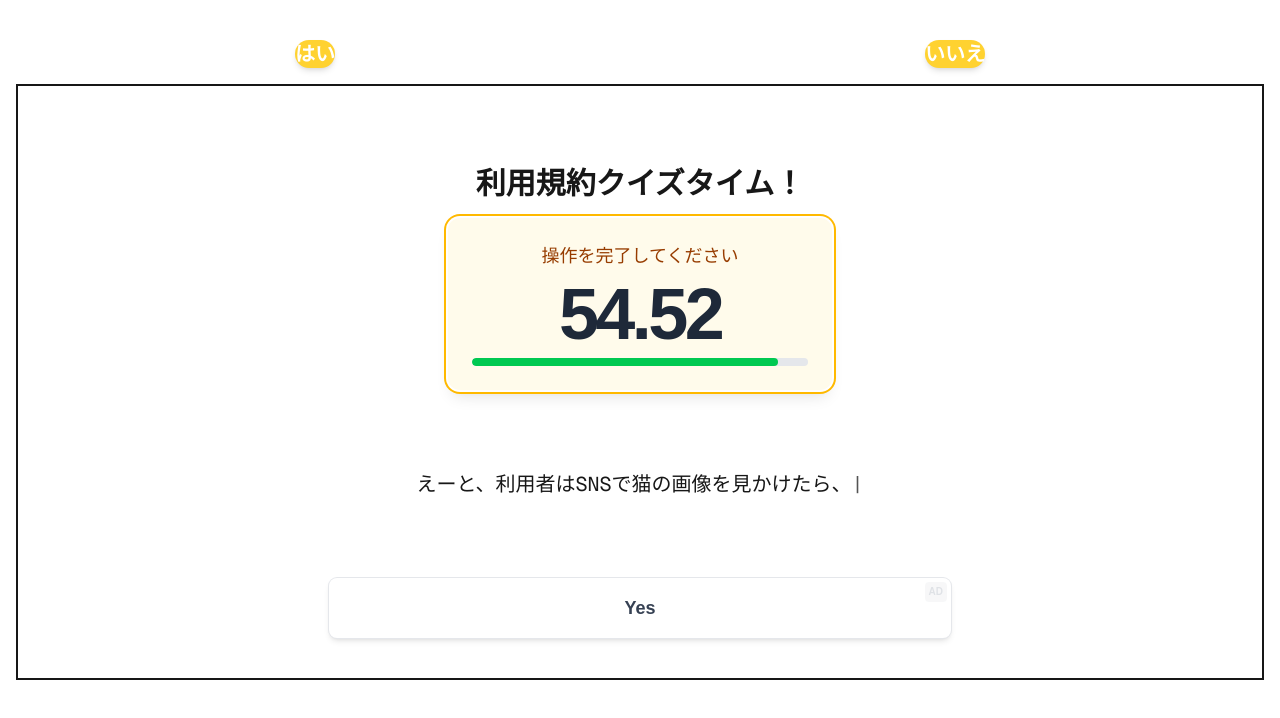
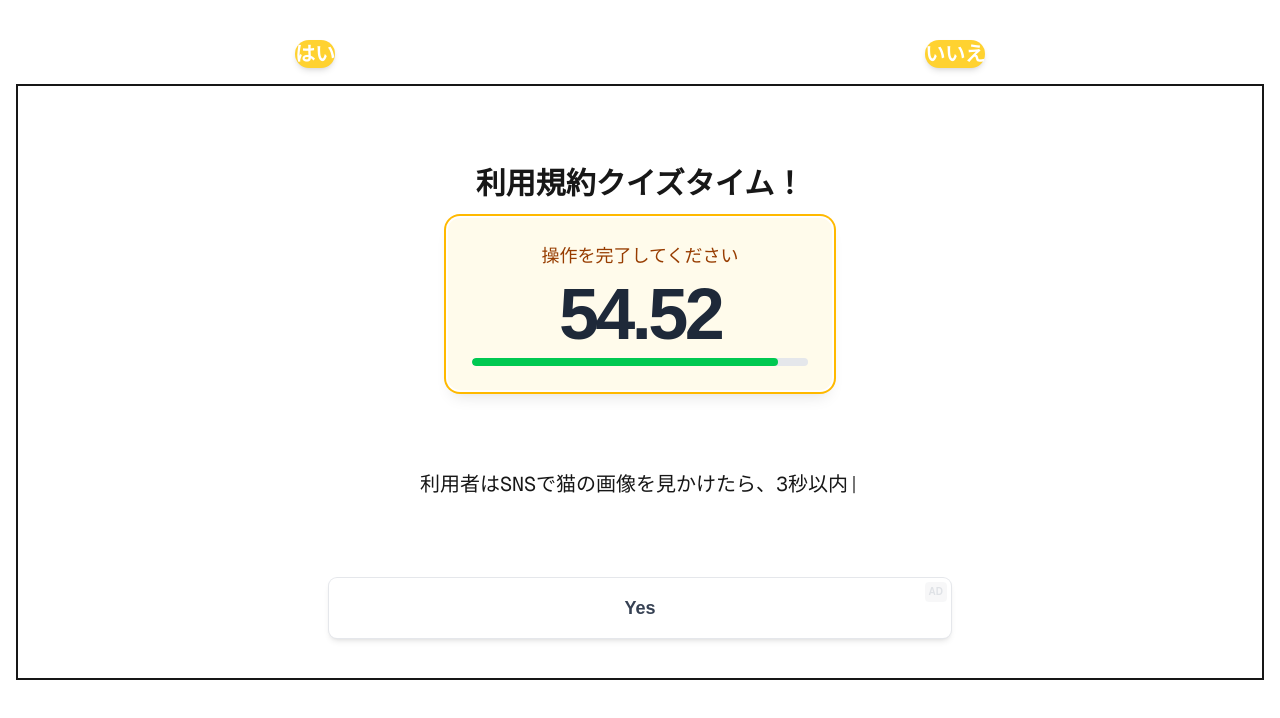
Before and after one commit to acu4git/indian, a Next.js app: page /quiz in a window 1280 px wide. Shown: the top 718 px of the page. Built offline with nearby package versions, Linux system fonts and the light colour scheme.

Commit message:
fix: 広告の挙動を修正

```diff
--- a/src/app/components/ads.tsx
+++ b/src/app/components/ads.tsx
@@ -23,7 +23,7 @@ export function AnnoyingBannerAd({ adUrl }: { adUrl: string }) {
   };
 
   return (
-    <div className="fixed bottom-0 left-0 z-50 w-full animate-fade-up bg-yellow-200 text-center text-black">
+    <div className="fixed bottom-0 left-0 z-50 w-full animate-fade-up bg-yellow-200 text-center text-black overflow-scroll overscroll-contain">
       <div className="relative w-full h-20">
         <Link
           href={adUrl}
@@ -43,14 +43,21 @@ export function AnnoyingBannerAd({ adUrl }: { adUrl: string }) {
             かき氷カレー味再来！
           </p>
 
-          {/* 閉じるボタン (非常に小さく、押しにくい) */}
+          {/* 閉じるボタン（ダミー） */}
           <button
-            className="absolute -top-2 -right-2 h-5 w-5 rounded-full bg-gray-600 text-xs font-bold text-white transition-transform hover:scale-110 active:scale-90"
+            className="absolute -top-2 right-0 h-5 w-5 rounded-full bg-gray-600 text-xs font-bold text-white transition-transform hover:scale-110 active:scale-90"
             aria-label="広告を閉じる"
           >
             X
           </button>
+          <button
+            className="absolute -top-2 right-12 h-5 w-5 rounded-full bg-gray-600 text-xs font-bold text-white transition-transform hover:scale-110 active:scale-90"
+            aria-label="広告を閉じる"
+          >
+            △
+          </button>
         </Link>
+        {/* 閉じるボタン（本物） */}
         <button
           onClick={handleClose}
           className="absolute -top-2 right-6 h-5 w-5 rounded-full bg-gray-600 text-xs font-bold text-white transition-transform hover:scale-110 active:scale-90"
@@ -81,11 +88,11 @@ export function AnnoyingSlideInAd({ adUrl }: { adUrl: string }) {
   return (
     <div
       className={cn(
-        "fixed bottom-12 left-0 z-50 w-full duration-[30000ms] rounded-lg bg-yellow-500 text-black shadow-2xl",
-        isVisible ? "translate-y-0 opacity-100" : "-translate-y-80 opacity-0"
+        "fixed bottom-12 left-0 z-50 w-full h-30 duration-[30000ms] rounded-lg bg-yellow-500 text-black shadow-2xl overflow-scroll overscroll-contain",
+        isVisible ? "translate-y-0 opacity-100" : "-translate-y-80 opacity-50"
       )}
     >
-      <div className="relative">
+      <div className="relative w-full h-32">
         <Link href={adUrl} className="p-6 flex">
           {/* ここに広告のコンテンツを配置 */}
           <Image
@@ -133,10 +140,18 @@ export function AnnoyingOverlayAd({ adUrl }: { adUrl: string }) {
   useEffect(() => {
     const timer = setTimeout(() => {
       setIsOpen(true);
+      document.body.style.overflow = "hidden"; // 背景のスクロールを無効化
       setCountdown(5); // 広告が表示されたらカウントダウンをリセット
     }, 20000);
     return () => clearTimeout(timer);
   }, []);
+
+  const handleClose = () => {
+    if (countdown === 0) {
+      setIsOpen(false);
+      document.body.style.overflow = "auto"; // 背景のスクロールを再度有効化
+    }
+  };
 
   if (!isOpen) {
     return null;
@@ -162,7 +177,7 @@ export function AnnoyingOverlayAd({ adUrl }: { adUrl: string }) {
         </Link>
         {/* 閉じるボタン (カウントダウン付き) */}
         <button
-          onClick={() => setIsOpen(false)}
+          onClick={handleClose}
           disabled={countdown > 0}
           className="absolute -top-3 -right-3 rounded-full bg-white p-1 text-2xl shadow-lg transition-all hover:bg-gray-200 disabled:cursor-not-allowed disabled:bg-gray-300 disabled:text-gray-500"
           aria-label="広告を閉じる"
--- a/src/app/quiz/components/deceptive-ad.tsx
+++ b/src/app/quiz/components/deceptive-ad.tsx
@@ -8,7 +8,7 @@ interface DeceptiveAdButtonProps {
 
 export default function DeceptiveAdButton({
   text,
-  adUrl = "/Ad?videoId=aLpcjQDiBDM&returnUrl=%2quiz",
+  adUrl = "/Ad?videoId=aLpcjQDiBDM&returnUrl=%2Fquiz",
 }: DeceptiveAdButtonProps) {
   return (
     <Link
--- a/src/app/quiz/page.tsx
+++ b/src/app/quiz/page.tsx
@@ -6,13 +6,29 @@ import AnxietyTimer from "./components/anxiety-timer";
 import DeceptiveAdButton from "./components/deceptive-ad";
 
 const QUESTIONS = [
-  "えーと、利用者はSNSで猫の画像を見かけたら、あ、3秒以内に「いいね」をしなければならないですか？",
-  "カレー味のかき氷を注文しますか？",
+  "利用者はSNSで猫の画像を見かけたら、3秒以内に「いいね」をしなければならないですか？",
+  "利用者は毎日1回、ランダムな人に「こんにちは」と挨拶しなければならないですか？",
+  "利用者は週に一度、近所の公園でラジオ体操をしなければならないですか？",
+  "利用者は月に一度、見知らぬ人に「ありがとう」と感謝の言葉を伝えなければならないですか？",
+  "利用者は毎朝、鏡の前で自分に向かって「今日も素晴らしい一日になる」と言わなければならないですか？",
+  "利用者は毎晩、寝る前に今日あった良いことを3つ思い出さなければならないですか？",
+  "利用者は週に一度、家族や友人に手紙を書いて感謝の気持ちを伝えなければならないですか？",
+  "利用者は毎日、少なくとも5分間瞑想をしなければならないですか？",
+  "利用者は月に一度、ボランティア活動に参加しなければならないですか？",
+  "利用者は毎週、少なくとも1回新しいレシピを試して料理をしなければならないですか？",
 ];
 
 export default function QuizPage() {
   const [index, setIndex] = useState(0);
   const currentQuestion = QUESTIONS[index];
+
+  const handleClick = () => {
+    if (index < QUESTIONS.length - 1) {
+      setIndex(index + 1);
+    } else {
+      alert("クイズ終了！お疲れ様でした！");
+    }
+  };
 
   return (
     <div className="flex flex-col w-dvw">
@@ -20,8 +36,8 @@ export default function QuizPage() {
         {["はい", "いいえ"].map((option) => (
           <button
             key={option}
-            className="mx-auto  rounded-full bg-amber-300  text-xl font-semibold text-white shadow-md transition hover:bg-amber-500 active:scale-95"
-            onClick={() => setIndex((prev) => (prev + 1) % QUESTIONS.length)}
+            className="mx-auto rounded-full bg-amber-300 text-xl font-semibold text-white shadow-md transition hover:bg-amber-500 active:scale-95"
+            onClick={handleClick}
           >
             {option}
           </button>
--- a/src/app/terms/components/agreement-card.tsx
+++ b/src/app/terms/components/agreement-card.tsx
@@ -96,7 +96,7 @@ export default function AgreementCard() {
                 !isNotHumanChecked || !isAgreementChecked,
             })}
           >
-            同意する
+            同意します
           </button>
           <button
             // TODO: storeId, orderIdを動的に変更する
```
